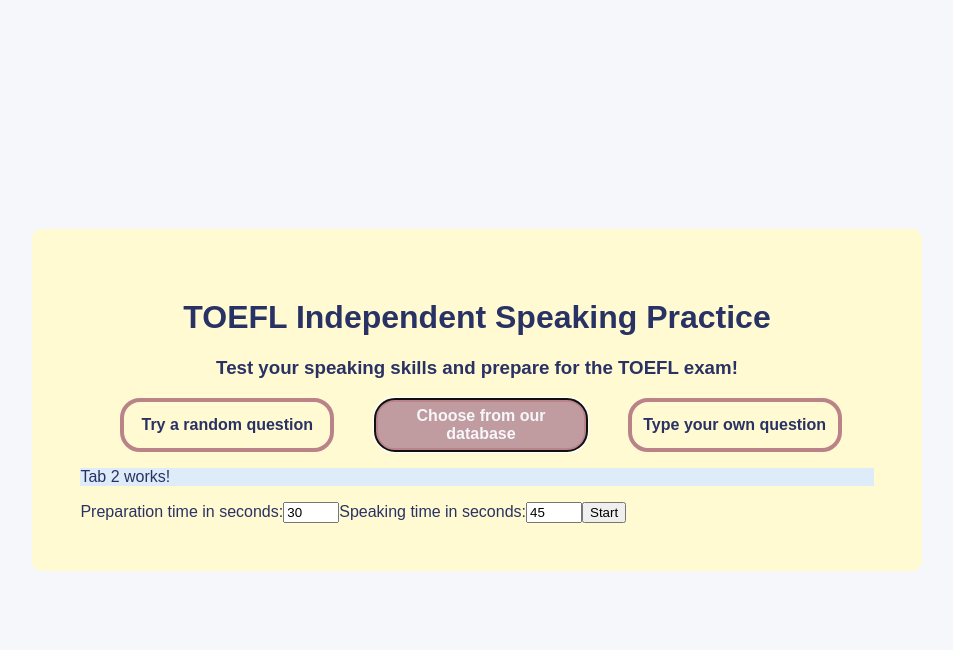
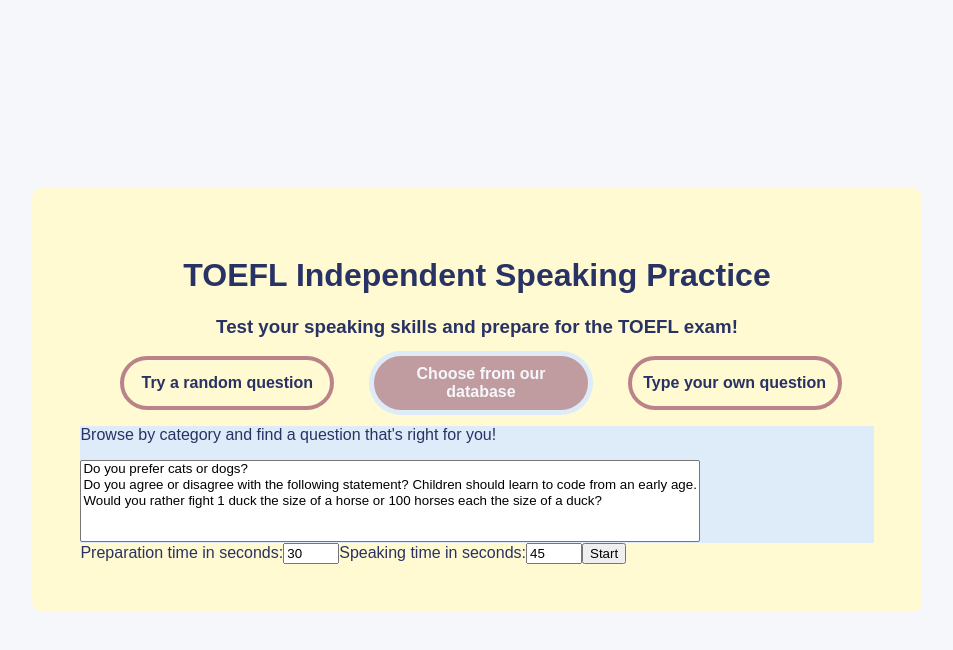
Before and after one commit to hummus-erectus/toeflApp, a React (Vite) app: page / in a window 1280 px wide. Both pictures are taken after a click on the element 640 px from the left and 441 px from the top of the page. Shown: the top 650 px of the page, without its empty margins (163-1116 px from the left). Built offline with nearby package versions, Linux system fonts and the light colour scheme.

Commit message:
Added choose from list

```diff
--- a/index.html
+++ b/index.html
@@ -2,8 +2,8 @@
 <html lang="en">
   <head>
     <meta charset="UTF-8" />
-    <link rel="icon" type="image/svg+xml" href="/vite.svg" />
-    <meta name="viewport" content="width=device-width, initial-scale=1.0" />
+    <!-- <link rel="icon" type="image/svg+xml" href="/vite.svg" /> -->
+    <meta name="viewport" content="width=device-width, initial-scale=1.0 user-scalable=no"/>
     <title>TOEFL Speaking App</title>
   </head>
   <body>
--- a/src/App.css
+++ b/src/App.css
@@ -53,12 +53,17 @@ h1, h3{
   margin-left: 0;
   cursor: pointer;
   border: solid 4px #B98389;
-  border-radius: 20px;
+  border-radius: 50px;
   padding: 5px 10px;
 }
 
+.react-tabs__tab:focus{
+  outline: none;
+  box-shadow: 0 0 0 5px #DEEBF8;box-shadow: 3px;
+}
+
 .react-tabs__tab--selected{
-  border: solid 4px #B98389;
+  border: solid 4px #c09ca0;
   color: #F5F7FB;
   background: #c09ca0;
 }
--- a/src/Components/QuestionScreen.jsx
+++ b/src/Components/QuestionScreen.jsx
@@ -2,18 +2,23 @@ import React from 'react'
 
 export default function QuestionScreen (props) {
 
+    const [prepTime, setPrepTime] = React.useState(true)
     const [prepCounter, setPrepCounter] = React.useState(props.customTime.prepTime)
     const [speakCounter, setSpeakCounter] = React.useState(props.customTime.speakTime)
-    const [prepTime, setPrepTime] = React.useState(true)
     const question = props.questionText
 
     React.useEffect(() => {
-        prepCounter > 0 && setTimeout(() => setPrepCounter(prepCounter - 1), 1000)
-        if (prepCounter===0){
-            function delay(time) {
-                return new Promise(resolve => setTimeout(resolve, time));
+        if (prepCounter > 0){
+            setTimeout(() => setPrepCounter(prepCounter - 1), 1000)
+        }else{
+            if(props.customTime.prepTime>0){
+                function delay(time) {
+                    return new Promise(resolve => setTimeout(resolve, time))
+                }
+            delay(1000).then(() => setPrepTime(false))
+            }else{
+                setPrepTime(false)
             }
-            delay(1000).then(() => setPrepTime(false));
         }
       }, [prepCounter]
     );
--- a/src/Components/StartScreen.jsx
+++ b/src/Components/StartScreen.jsx
@@ -7,10 +7,14 @@ export default function StartScreen(props) {
 
     const [customQuestion, setCustomQuestion] = React.useState("")
     const [questionSourceType, setQuestionSourceType] = React.useState(0)
+    const [userSelectedQuestion, setUserSelectedQuestion] = React.useState("")
 
     function handleCustomQuestionChange(event) {
         setCustomQuestion(event.target.value)
-        // console.log(customQuestion)
+    }
+
+    function handleQuestionSelect(event) {
+        setUserSelectedQuestion(event.target.value)
     }
 
     function handleChange(event) {
@@ -23,6 +27,9 @@ export default function StartScreen(props) {
         })
     }
 
+
+
+
     function handleSubmit(event) {
         event.preventDefault()
         props.setStart(true)
@@ -30,6 +37,10 @@ export default function StartScreen(props) {
             const randomNumber = Math.floor(Math.random() * props.questionData.length)
             const randomQuestion = props.questionData[randomNumber].question
             props.setQuestionText(randomQuestion)
+        }
+
+        else if(questionSourceType ===1){
+            props.setQuestionText(userSelectedQuestion)
         }
 
         else if(questionSourceType === 2){
@@ -51,13 +62,25 @@ export default function StartScreen(props) {
                             <Tab>Type your own question</Tab>
                         </TabList>
                         <TabPanel>
-                            <p>Tab 1 works!</p>
+                            <p>Get ready for a random TOEFL independent speaking question!</p>
                         </TabPanel>
                         <TabPanel>
-                            <p>Tab 2 works!</p>
+                            <p>Browse by category and find a question that's right for you!</p>
+                            <select
+                                size="5"
+                                className='question-list'
+                                onChange={handleQuestionSelect}
+                                required={questionSourceType === 1}
+                            >
+                                    {props.questionData.map((q) => (
+                                        <option value={q.question}>
+                                            <p onClick={(event)=>handleQuestionSelect(event, q)}>{q.question}</p>
+                                        </option>
+                                    ))}
+                            </select>
                         </TabPanel>
                         <TabPanel>
-                            <p>Tab 3 works!</p>
+                            <p>Come up with a great question of your own!</p>
                             <input
                                 type="text"
                                 placeholder="Type your question here"
@@ -65,6 +88,7 @@ export default function StartScreen(props) {
                                 name="customText"
                                 value={customQuestion}
                                 onChange={handleCustomQuestionChange}
+                                required={questionSourceType === 2}
                             />
                         </TabPanel>
                     </Tabs>
```
